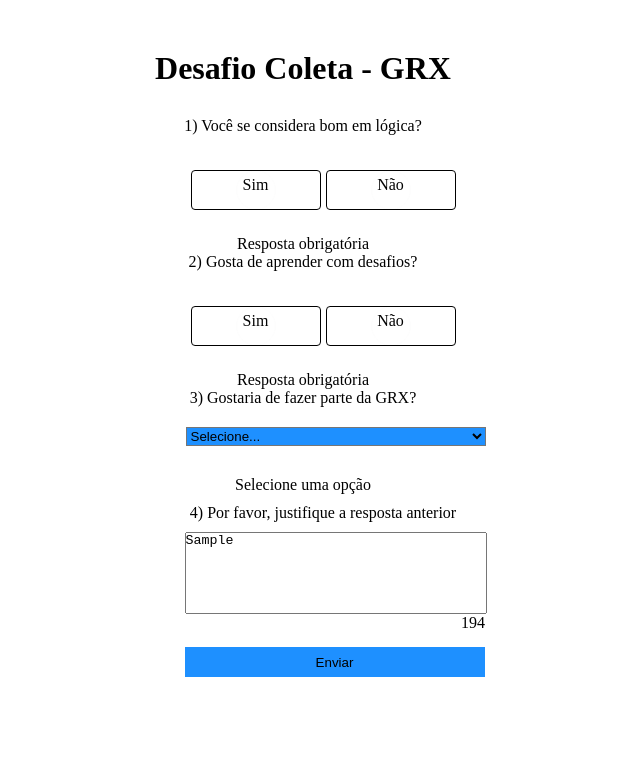
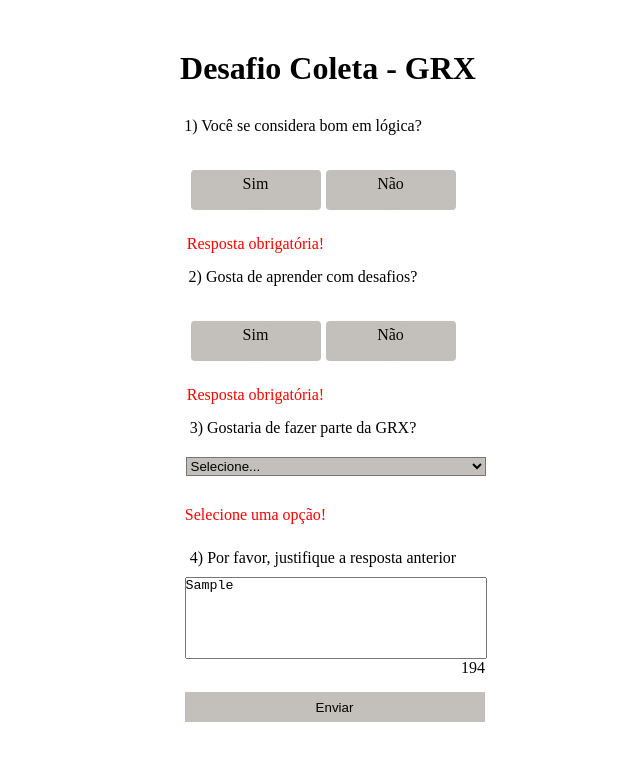
Before and after one commit to EnzoThome-et/desafio-coleta-2, a React (Create React App) app in the folder app/frontend/: page / in a window 1280 px wide. Both pictures are taken after typing "Sample" into the empty fields and a click on the button "Enviar". Shown: the top 760 px of the page, without its empty margins (337-977 px from the left). Built offline with nearby package versions, Linux system fonts and the light colour scheme.

Commit message:
style: change color properties in some elements

```diff
--- a/app/frontend/src/pages/FormPage.tsx
+++ b/app/frontend/src/pages/FormPage.tsx
@@ -34,7 +34,7 @@
 						<label htmlFor="NR1">Não</label>
 					</div>
 				</div>
-				{errors.Pergunta1?.type === 'required' && 'Resposta obrigatória'}
+				{errors.Pergunta1?.type === 'required' && <span>Resposta obrigatória!</span>}
 
 				<p className="p2">2) Gosta de aprender com desafios? </p>
 				<div className="secondQuestionContainer">
@@ -47,7 +47,7 @@
 						<label htmlFor="NR2">Não</label>
 					</div>
 				</div>
-				{errors.Pergunta2?.type === 'required' && 'Resposta obrigatória'}
+				{errors.Pergunta2?.type === 'required' && <span>Resposta obrigatória!</span>}
 
 				<p data-testid="question-three"> 3) Gostaria de fazer parte da GRX? </p>
 				<select {...register('Pergunta3', { required: true })}>
@@ -57,12 +57,12 @@
 					<option value="Não Sei">Não Sei</option>
 					<option value="Agora !!">Agora !!</option>
 				</select>
-				{errors.Pergunta3?.type === 'required' && 'Selecione uma opção'}
+				{errors.Pergunta3?.type === 'required' && <span>Selecione uma opção!</span>}
 
 				<p data-testid="question-four" className="question-four"> 4) Por favor, justifique a resposta anterior </p>
 				<textarea {...register('Pergunta4', {required: true})} className="textarea" id="fourth-response" minLength={15} maxLength={200} onChange={() => { textAreaCounter();}}/>
 				<p className="counter">200</p>
-				{errors.Pergunta4?.type === 'required' && 'Justifique sua resposta!'}
+				{errors.Pergunta4?.type === 'required' && <span>Justifique sua resposta!</span>}
 
 				<button type="submit" className="submit">Enviar</button>
 				{typeof(result) !== 'string' && <ResultPage result={result}/>}
--- a/app/frontend/src/styles/Result.css
+++ b/app/frontend/src/styles/Result.css
@@ -16,6 +16,7 @@
 
 .total {
     margin-top: 15px;
+    padding-top: 10px;
     height: 30px;
     background-color: DodgerBlue;
 }
--- a/app/frontend/src/styles/button.css
+++ b/app/frontend/src/styles/button.css
@@ -28,15 +28,19 @@
   }
 
   .button label {
-    border: 1px solid black;
+    background-color: rgb(195,192,187);
     border-radius: 4px;
     cursor: pointer;
     z-index: 90;
     line-height: 1.8em;
   }
 
+  .button label:hover, .submit:hover {
+    background: DodgerBlue;
+  }
+
   .submit {
-    background: DodgerBlue;
+    background: rgb(195,192,187);
     border: none;
     height: 30px;
     width: 300px;
--- a/app/frontend/src/styles/form.css
+++ b/app/frontend/src/styles/form.css
@@ -50,7 +50,7 @@
     margin-top: 20px;
     margin-left: 65px;
     margin-bottom: 30px;
-    background-color: DodgerBlue;
+    background-color: rgb(195,192,187);
 }
 
 textarea {
@@ -66,5 +66,12 @@
 
 h1 {
     margin-bottom: 30px;
+    margin-left: 50px;
     text-align: center;
 }
+
+span {
+    color: red;
+    margin-right: 95px;
+    margin-bottom: 15px;
+}
```
